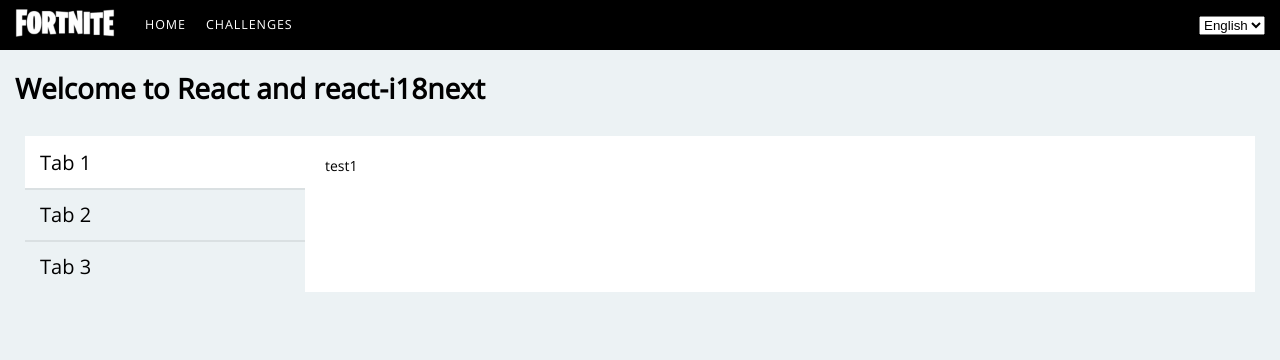
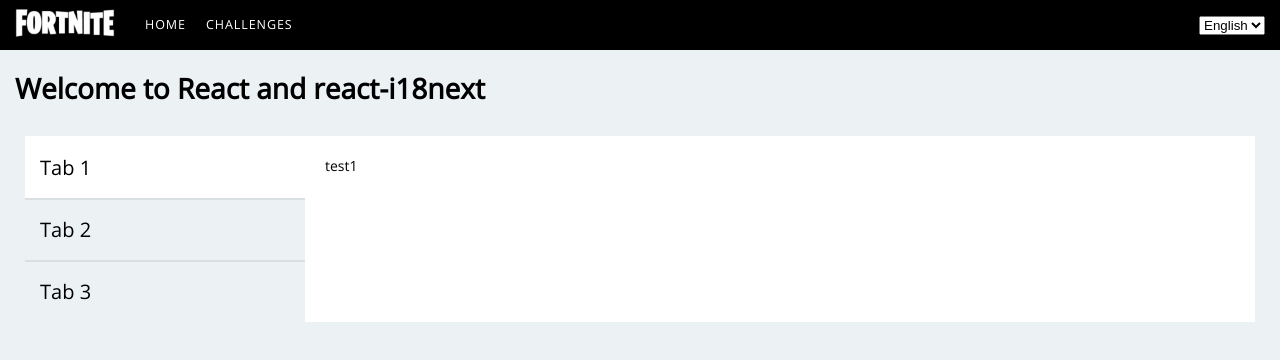
Before and after one commit to aXenDeveloper/fortnite-react, a React (Create React App) app: page / in a window 1280 px wide. Shown: the top 360 px of the page. Built offline with nearby package versions, Linux system fonts and the light colour scheme.

Commit message:
First files ts

```diff
--- a/src/index.tsx
+++ b/src/index.tsx
@@ -1,6 +1,6 @@
 import React from 'react';
 import ReactDOM from 'react-dom';
-import Root from './components/Root.js';
+import Root from './components/Root';
 import './scss/index.scss';
 import './i18n';
 import reportWebVitals from './reportWebVitals';
--- a/src/scss/__blockList.scss
+++ b/src/scss/__blockList.scss
@@ -19,7 +19,7 @@
             cursor: pointer;
             border-top: 2px solid rgba(0, 0, 0, 0.075);
             font-size: 20px;
-            line-height: 1;
+            line-height: 1.5;
             font-weight: 500;
         }
 
```
Also changed, not shown: src/components/Lang.jsx (renamed from src/components/Lang.js), src/components/Nav.jsx (renamed from src/components/Nav.js), src/components/Root.jsx (renamed from src/components/Root.js), src/components/Tabs.jsx (renamed from src/components/Tabs.js), src/config.jsx (renamed from src/config.js), src/i18n.jsx (renamed from src/i18n.js).
